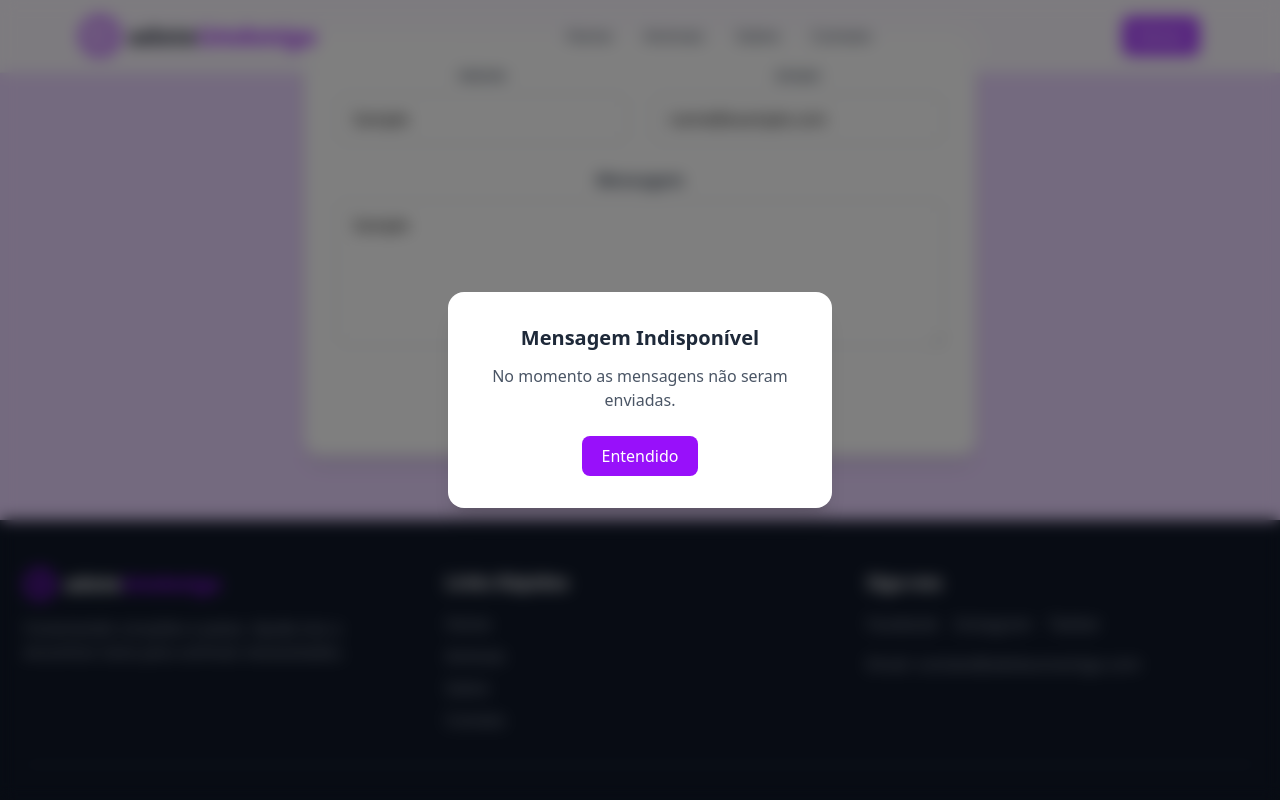
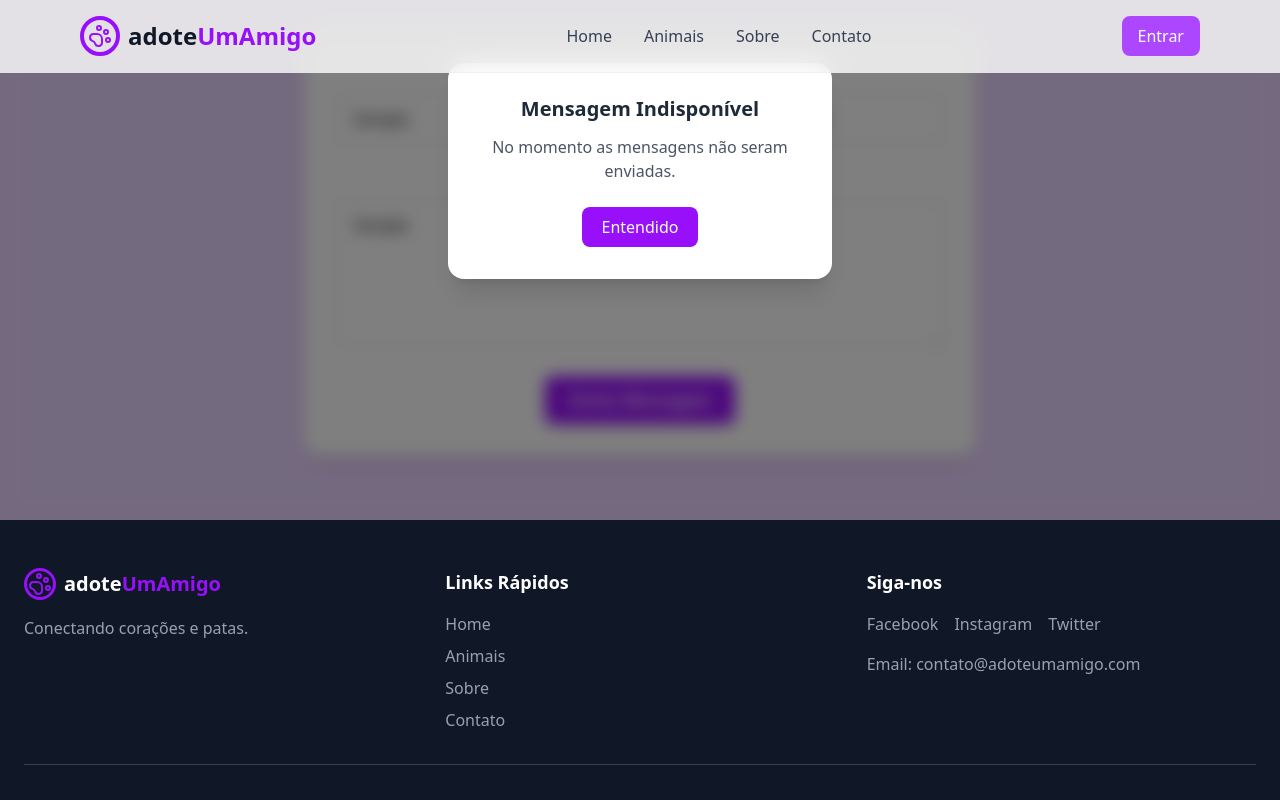
Before and after one commit to guihlherme0/AdoteUmAmigo, a React (Vite) app: page / in a window 1280 px wide. Both pictures are taken after typing "Sample", "name@example.com", "Sample" into the empty fields and a click on the button "Enviar Mensagem". Shown: the part 2186-2986 px from the top of the page. Built offline with nearby package versions, Linux system fonts and the light colour scheme.

Commit message:
adicionando animacoes

```diff
--- a/package.json
+++ b/package.json
@@ -11,6 +11,8 @@
   },
   "dependencies": {
     "@tailwindcss/vite": "^4.1.14",
+    "aos": "^2.3.4",
+    "framer-motion": "^12.23.24",
     "lucide-react": "^0.544.0",
     "react": "^19.1.1",
     "react-dom": "^19.1.1",
--- a/src/App.jsx
+++ b/src/App.jsx
@@ -8,7 +8,20 @@ import Footer from './Components/Footer'
 import Catalogo from './pages/Catalogo'
 import { BrowserRouter, Routes, Route } from "react-router-dom";
 
+import AOS from "aos";
+import "aos/dist/aos.css";
+import { useEffect } from "react";
+
 function App() {
+
+  useEffect(() => {
+    AOS.init({
+      duration: 800,
+      once: false,
+      easing: "ease-out",
+    });
+  }, []);
+
   return (
     <BrowserRouter>
       <div className="flex flex-col min-h-screen bg-gray-200">
--- a/src/Components/AdocaoModal.jsx
+++ b/src/Components/AdocaoModal.jsx
@@ -3,7 +3,8 @@ export default function AdocaoModal({ open, onClose }) {
 
   return (
     <div className="fixed inset-0 bg-black/50 backdrop-blur-sm flex items-center justify-center z-[999]">
-      <div className="bg-white p-8 rounded-2xl shadow-xl max-w-sm text-center">
+      <div data-aos = 'zoom-out'
+       className="bg-white p-8 rounded-2xl shadow-xl max-w-sm text-center">
         <h2 className="text-xl font-semibold text-gray-800 mb-3">Adoção Indisponível</h2>
         <p className="text-gray-600 mb-6">
           No momento, não estamos realizando adoções. Tente novamente mais tarde!
--- a/src/Components/Contato.jsx
+++ b/src/Components/Contato.jsx
@@ -11,17 +11,36 @@ const Contato = () => {
   };
 
   return (
-    <section id="Contato" className="py-16 px-6 bg-purple-200 text-center">
-      <h3 className="text-3xl sm:text-4xl font-bold text-purple-600 mb-12">
+    <section
+      id="Contato"
+      className="py-16 px-6 bg-purple-200 text-center"
+      data-aos="fade-up"
+    >
+      <h3
+        className="text-3xl sm:text-4xl font-bold text-purple-600 mb-12"
+        data-aos="fade-down"
+        data-aos-delay="200"
+      >
         Entre em Contato
       </h3>
-      <div className="max-w-4xl mx-auto">
+
+      <div
+        className="max-w-4xl mx-auto"
+        data-aos="fade-up"
+        data-aos-delay="300"
+      >
         <p className="text-gray-700 mb-8">
           Tem dúvidas sobre adoção ou quer divulgar um pet? Entre em contato conosco!
         </p>
-        <form className="bg-white rounded-2xl shadow-lg p-8 max-w-2xl mx-auto">
+
+        <form
+          className="bg-white rounded-2xl shadow-lg p-8 max-w-2xl mx-auto"
+          data-aos="zoom-in"
+          data-aos-delay="400"
+        >
           <div className="grid grid-cols-1 md:grid-cols-2 gap-6 mb-6">
-            <div>
+
+            <div data-aos="fade-right" data-aos-delay="400">
               <label htmlFor="name" className="block text-gray-700 font-semibold mb-2">
                 Nome
               </label>
@@ -32,7 +51,8 @@ const Contato = () => {
                 placeholder="Seu nome"
               />
             </div>
-            <div>
+
+            <div data-aos="fade-left" data-aos-delay="500">
               <label htmlFor="email" className="block text-gray-700 font-semibold mb-2">
                 Email
               </label>
@@ -43,8 +63,10 @@ const Contato = () => {
                 placeholder="seuemail@exemplo.com"
               />
             </div>
+
           </div>
-          <div className="mb-6">
+
+          <div data-aos="fade-up" data-aos-delay="400" className="mb-6">
             <label htmlFor="message" className="block text-gray-700 font-semibold mb-2">
               Mensagem
             </label>
@@ -59,6 +81,8 @@ const Contato = () => {
           <button
             onClick={handleAdopt}
             className="bg-purple-600 text-white font-semibold px-6 py-3 rounded-lg shadow-md hover:bg-purple-700 transition-all duration-300 cursor-pointer"
+            data-aos="fade-up"
+            data-aos-delay="500"
           >
             Enviar Mensagem
           </button>
--- a/src/Components/Footer.jsx
+++ b/src/Components/Footer.jsx
@@ -1,11 +1,29 @@
 import React from "react";
 import { PawPrintIcon } from "lucide-react";
+import { useNavigate, useLocation } from "react-router-dom";
+import { navItems } from "../Data/navItems";
 
 const Footer = () => {
+  const navigate = useNavigate();
+  const location = useLocation();
+
+  const scrollToSection = (id) => {
+    if (location.pathname === "/") {
+      document.getElementById(id)?.scrollIntoView({ behavior: "smooth" });
+    }
+    else {
+      navigate("/");
+      setTimeout(() => {
+        document.getElementById(id)?.scrollIntoView({ behavior: "smooth" });
+      }, 300);
+    }
+  };
+
   return (
     <footer className="bg-gray-900 text-white py-12 px-6">
       <div className="max-w-7xl mx-auto">
         <div className="grid grid-cols-1 md:grid-cols-3 gap-8">
+
           <div className="flex flex-col items-center md:items-start">
             <div className="flex items-center text-xl font-bold mb-4">
               <div className="w-8 h-8 flex items-center justify-center rounded-full border-3 border-purple-600 text-purple-600 mr-2">
@@ -16,59 +34,40 @@ const Footer = () => {
               </span>
             </div>
             <p className="text-gray-400 text-center md:text-left">
-              Conectando corações e patas. Ajude-nos a encontrar lares para animais necessitados.
+              Conectando corações e patas.
             </p>
           </div>
 
-          {/* Links Rápidos */}
           <div className="flex flex-col items-center md:items-start">
             <h4 className="text-lg font-semibold mb-4">Links Rápidos</h4>
             <ul className="space-y-2">
-              <li>
-                <a href="#Home" className="text-gray-400 hover:text-purple-500 transition-colors">
-                  Home
-                </a>
-              </li>
-              <li>
-                <a href="#Animais" className="text-gray-400 hover:text-purple-500 transition-colors">
-                  Animais
-                </a>
-              </li>
-              <li>
-                <a href="#Sobre" className="text-gray-400 hover:text-purple-500 transition-colors">
-                  Sobre
-                </a>
-              </li>
-              <li>
-                <a href="#Contato" className="text-gray-400 hover:text-purple-500 transition-colors">
-                  Contato
-                </a>
-              </li>
+              {navItems.map((item) => (
+                <li key={item.name}>
+                  <button
+                    onClick={() => scrollToSection(item.id)}
+                    className="text-gray-400 hover:text-purple-500 transition-colors cursor-pointer"
+                  >
+                    {item.name}
+                  </button>
+                </li>
+              ))}
             </ul>
           </div>
 
-          {/* Redes Sociais ou Contato */}
           <div className="flex flex-col items-center md:items-start">
             <h4 className="text-lg font-semibold mb-4">Siga-nos</h4>
             <div className="flex space-x-4">
-              <a href="#" className="text-gray-400 hover:text-purple-500 transition-colors">
-                Facebook
-              </a>
-              <a href="#" className="text-gray-400 hover:text-purple-500 transition-colors">
-                Instagram
-              </a>
-              <a href="#" className="text-gray-400 hover:text-purple-500 transition-colors">
-                Twitter
-              </a>
+              <a href="#" className="text-gray-400 hover:text-purple-500">Facebook</a>
+              <a href="#" className="text-gray-400 hover:text-purple-500">Instagram</a>
+              <a href="#" className="text-gray-400 hover:text-purple-500">Twitter</a>
             </div>
             <p className="text-gray-400 mt-4">Email: contato@adoteumamigo.com</p>
           </div>
+
         </div>
 
         <div className="border-t border-gray-700 mt-8 pt-8 text-center">
-          <p className="text-gray-400">
-            © 2025 AdoteUmAmigo. Todos os direitos reservados.
-          </p>
+          <p className="text-gray-400">© 2025 AdoteUmAmigo. Todos os direitos reservados.</p>
         </div>
       </div>
     </footer>
--- a/src/Components/MensagemModal.jsx
+++ b/src/Components/MensagemModal.jsx
@@ -3,7 +3,8 @@ export default function MensagemModal({ open, onClose }) {
 
   return (
     <div className="fixed inset-0 bg-black/50 backdrop-blur-sm flex items-center justify-center z-[999]">
-      <div className="bg-white p-8 rounded-2xl shadow-xl max-w-sm text-center">
+      <div data-aos = 'zoom-out'
+      className="bg-white p-8 rounded-2xl shadow-xl max-w-sm text-center">
         <h2 className="text-xl font-semibold text-gray-800 mb-3">Mensagem Indisponível</h2>
         <p className="text-gray-600 mb-6">
           No momento as mensagens não seram enviadas.
--- /dev/null
+++ b/src/Data/navItems.js
@@ -0,0 +1,6 @@
+export const navItems = [
+  { name: "Home", type: "scroll", id: "Home" },
+  { name: "Animais", type: "scroll", id: "Animais" },
+  { name: "Sobre", type: "scroll", id: "Sobre" },
+  { name: "Contato", type: "scroll", id: "Contato" },
+];
```
Also changed, not shown: src/Components/Animais.jsx (+34 -15 lines), src/Components/Hero.jsx (+42 -7 lines), src/Components/Sobre.jsx (+28 -8 lines), src/pages/Catalogo.jsx (+30 -13 lines), 1 other file (tests, documents, lock files or other folders).
